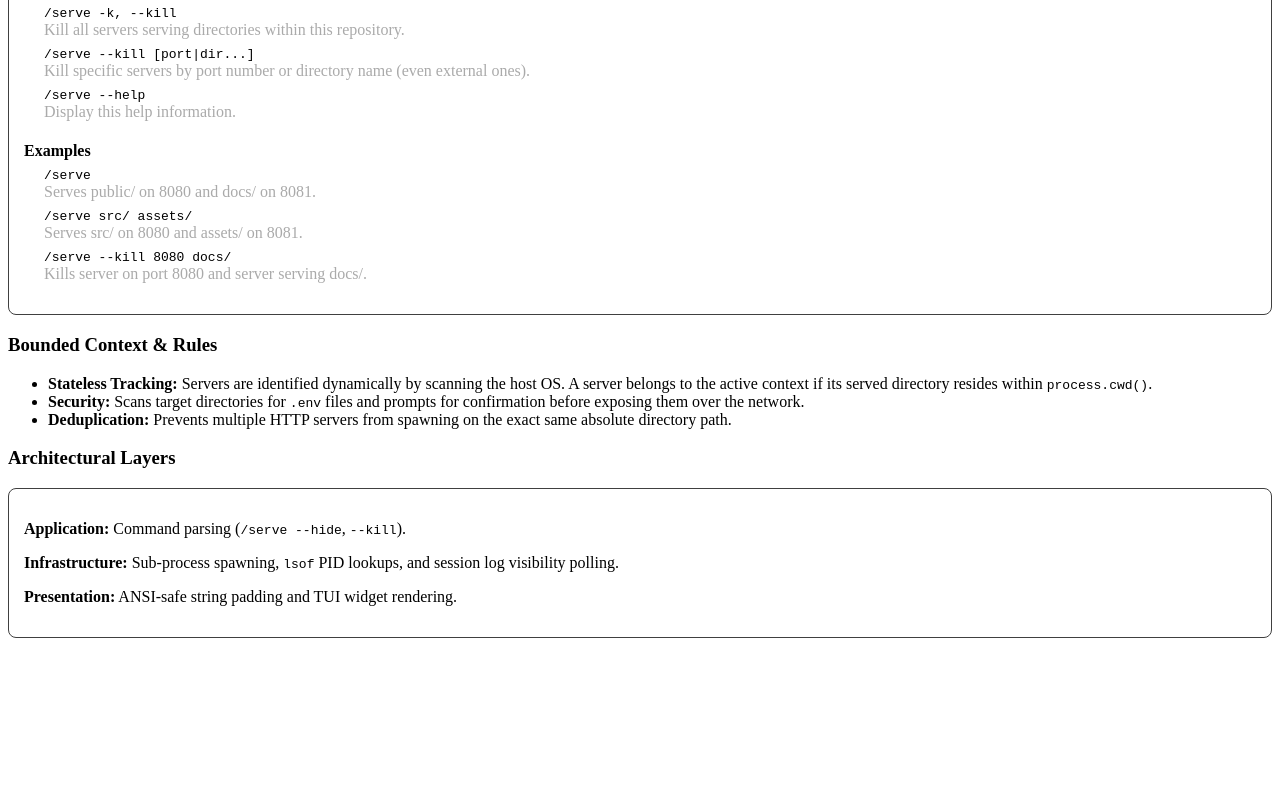
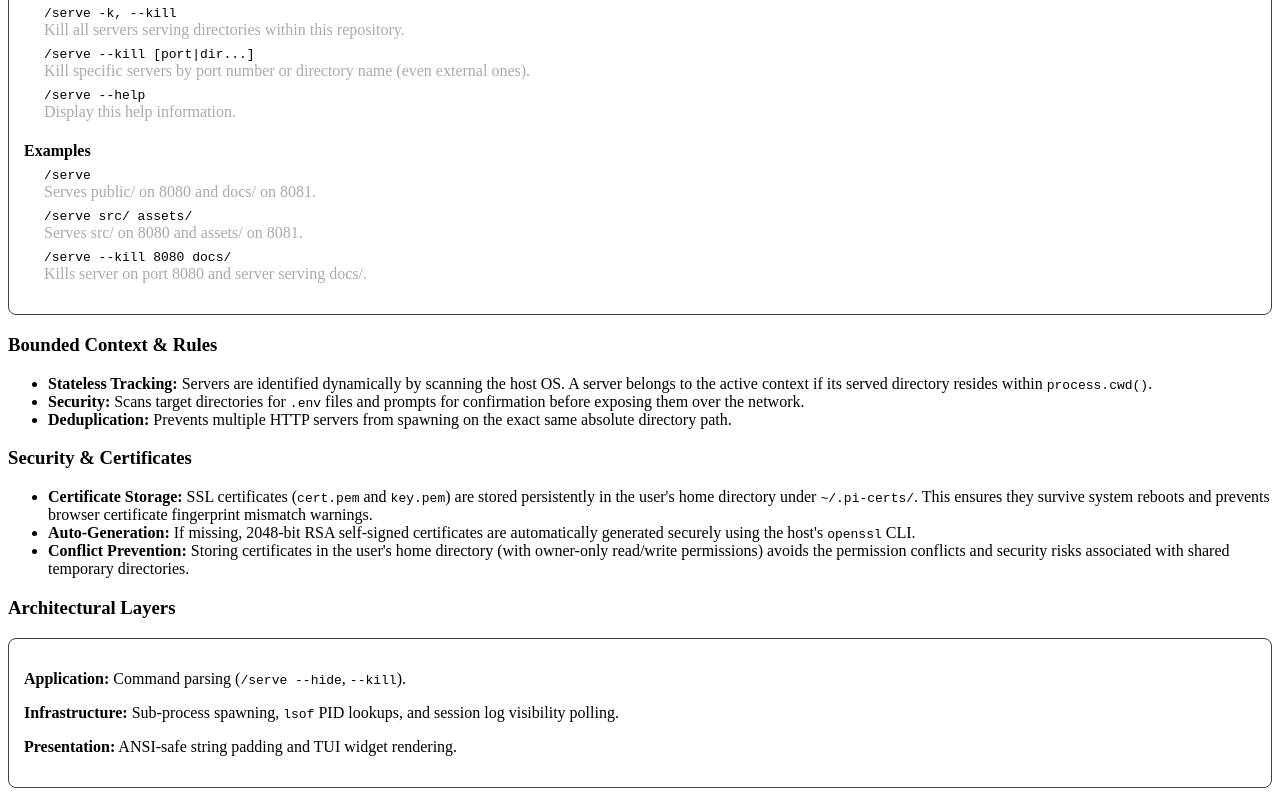
Before and after one commit to duppypro/does-it-glider, a plain HTML site: page docs/extensions/EXT_SERVE.html in a window 1280 px wide. Shown: the part 511-1307 px from the top of the page. Before the commit the page ends 1157 px from the top, so only its background shows below. Drawn offline with Linux system fonts and the light colour scheme.

Commit message:
Spec Approved: Persistent user-specific dev certificates in home directory 👑π🐱

```diff
--- a/docs/extensions/EXT_SERVE.html
+++ b/docs/extensions/EXT_SERVE.html
@@ -22,6 +22,13 @@
         <li><strong>Stateless Tracking:</strong> Servers are identified dynamically by scanning the host OS. A server belongs to the active context if its served directory resides within <code>process.cwd()</code>.</li>
         <li><strong>Security:</strong> Scans target directories for <code>.env</code> files and prompts for confirmation before exposing them over the network.</li>
         <li><strong>Deduplication:</strong> Prevents multiple HTTP servers from spawning on the exact same absolute directory path.</li>
+    </ul>
+
+    <h3>Security & Certificates</h3>
+    <ul>
+        <li><strong>Certificate Storage:</strong> SSL certificates (<code>cert.pem</code> and <code>key.pem</code>) are stored persistently in the user's home directory under <code>~/.pi-certs/</code>. This ensures they survive system reboots and prevents browser certificate fingerprint mismatch warnings.</li>
+        <li><strong>Auto-Generation:</strong> If missing, 2048-bit RSA self-signed certificates are automatically generated securely using the host's <code>openssl</code> CLI.</li>
+        <li><strong>Conflict Prevention:</strong> Storing certificates in the user's home directory (with owner-only read/write permissions) avoids the permission conflicts and security risks associated with shared temporary directories.</li>
     </ul>
 
     <h3>Architectural Layers</h3>
```
